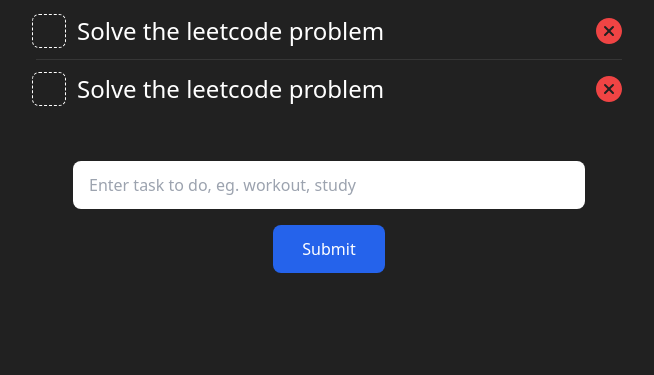
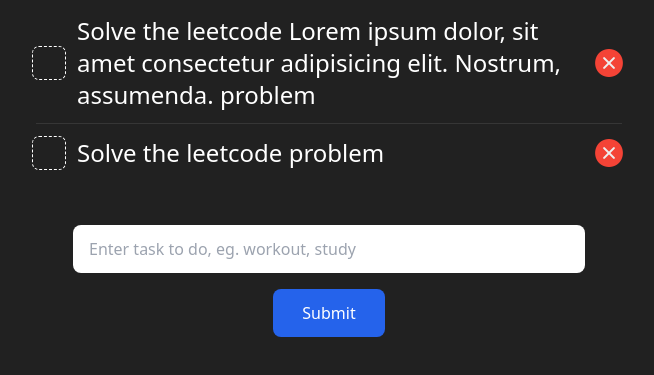
Before and after one commit to ShreyashG19/TodoIt, a website: page index.html in a window 1280 px wide. Shown: the part 185-560 px from the top of the page, without its empty margins (311-965 px from the left). Drawn offline with Linux system fonts and the light colour scheme.

Commit message:
svg changed with image and checkbox

```diff
--- a/customcss.css
+++ b/customcss.css
@@ -1,3 +1,12 @@
-input[type="checkbox"]{
-    width: ;
+input[type="checkbox"] {
+    appearance: none;
+    -webkit-appearance: none;
+    -moz-appearance: none;
+
+    position: relative;
 }
+input[type="checkbox"]:checked {
+    background-color: #22c55e;
+    outline: none;
+    transition: all 0.3s ease;
+}
--- a/index.html
+++ b/index.html
@@ -5,59 +5,61 @@
     <meta charset="UTF-8">
     <meta name="viewport" content="width=device-width, initial-scale=1.0">
     <link href="./src/output.css" rel="stylesheet">
-    <!-- <link rel="stylesheet" href="./customcss.css"> -->
+    <link rel="stylesheet" href="./customcss.css">
     <title>TodoIt</title>
 </head>
 
 <body style="background-color: #212121; color: white;">
+
+    <!-- svg declaration -->
+    <svg xmlns="http://www.w3.org/2000/svg"
+        class="ionicon hidden rounded-md h-8 w-8 fill-none outline-1 outline-dashed flex-shrink-0"
+        viewBox="0 0 512 512">
+
+        <symbol id="checkmark-fill" viewBox="0 0 512 512">
+            <path
+                d="M256 48C141.31 48 48 141.31 48 256s93.31 208 208 208 208-93.31 208-208S370.69 48 256 48zm108.25 138.29l-134.4 160a16 16 0 01-12 5.71h-.27a16 16 0 01-11.89-5.3l-57.6-64a16 16 0 1123.78-21.4l45.29 50.32 122.59-145.91a16 16 0 0124.5 20.58z" />
+        </symbol>
+    </svg>
+
+
     <div class="main flex flex-col space-y-4 items-center justify-center w-1/2 max-md:w-full m-auto mt-28">
         <h1 class="text-6xl font-serif">TodoIt</h1>
         <div class="list w-full ">
-            <div class="todo flex flex-row justify-between px-3 m-3 w-auto ">
+
+            <!-- 1st -->
+            <div class="todo flex flex-row justify-between px-3 m-3 w-auto items-center">
                 <div class="task flex flex-row space-x-3 justify-center items-center align-middle">
-                    <svg xmlns="http://www.w3.org/2000/svg"
-                        class="ionicon rounded-md h-8 w-8 fill-none outline-1 outline-dashed flex-shrink-0"
-                        viewBox="0 0 512 512">
-                        <path
-                            d="M256 48C141.31 48 48 141.31 48 256s93.31 208 208 208 208-93.31 208-208S370.69 48 256 48zm108.25 138.29l-134.4 160a16 16 0 01-12 5.71h-.27a16 16 0 01-11.89-5.3l-57.6-64a16 16 0 1123.78-21.4l45.29 50.32 122.59-145.91a16 16 0 0124.5 20.58z" />
-                    </svg>
+                    <input type="checkbox" class="w-8 h-8 max-md:w-7 max-md:h-7 flex-shrink-0
+                    outline-1 outline-dashed outline-white rounded-md">
                     <h1 class=" task-text text-2xl  max-md:text-lg overflow-auto">Solve the
-                        leetcode
+                        leetcode Lorem ipsum dolor, sit amet consectetur adipisicing elit. Nostrum, assumenda.
                         problem</h1>
                 </div>
-                <svg xmlns="http://www.w3.org/2000/svg"
-                    class="ionicon w-8 fill-red-500 hover:fill-red-400 flex-shrink-0" viewBox="0 0 512 512">
-                    <path
-                        d="M256 48C141.31 48 48 141.31 48 256s93.31 208 208 208 208-93.31 208-208S370.69 48 256 48zm75.31 260.69a16 16 0 11-22.62 22.62L256 278.63l-52.69 52.68a16 16 0 01-22.62-22.62L233.37 256l-52.68-52.69a16 16 0 0122.62-22.62L256 233.37l52.69-52.68a16 16 0 0122.62 22.62L278.63 256z" />
-                </svg>
+                <img src="imgs/cross.png" class="w-8 h-8 flex-shrink-0 hover:brightness-150 max-md:w-7 max-md:h-7"
+                    alt="">
+
             </div>
             <hr class="w-11/12 h-0.5 m-auto opacity-10">
 
+            <!-- 2nd -->
             <div class="todo flex flex-row justify-between px-3 m-3 w-auto ">
-                <div class="task flex flex-row space-x-3">
-                    <svg xmlns="http://www.w3.org/2000/svg"
-                        class="ionicon rounded-md h-8  w-8 fill-none outline-1 outline-dashed" viewBox="0 0 512 512">
-                        <path
-                            d="M256 48C141.31 48 48 141.31 48 256s93.31 208 208 208 208-93.31 208-208S370.69 48 256 48zm108.25 138.29l-134.4 160a16 16 0 01-12 5.71h-.27a16 16 0 01-11.89-5.3l-57.6-64a16 16 0 1123.78-21.4l45.29 50.32 122.59-145.91a16 16 0 0124.5 20.58z" />
-                    </svg>
+                <div class="task flex flex-row space-x-3 justify-center items-center align-middle">
+                    <input type="checkbox" class="w-8 h-8 max-md:w-7 max-md:h-7 flex-shrink-0
+                    outline-1 outline-dashed outline-white rounded-md">
                     <h1 class=" task-text text-2xl  max-md:text-lg">Solve the
                         leetcode
                         problem</h1>
                 </div>
-                <svg xmlns="http://www.w3.org/2000/svg" class="ionicon w-8 fill-red-500 hover:fill-red-400"
-                    viewBox="0 0 512 512">
-                    <path
-                        d="M256 48C141.31 48 48 141.31 48 256s93.31 208 208 208 208-93.31 208-208S370.69 48 256 48zm75.31 260.69a16 16 0 11-22.62 22.62L256 278.63l-52.69 52.68a16 16 0 01-22.62-22.62L233.37 256l-52.68-52.69a16 16 0 0122.62-22.62L256 233.37l52.69-52.68a16 16 0 0122.62 22.62L278.63 256z" />
-                </svg>
+                <img src="imgs/cross.png" class="w-8 h-8 max-md:w-7 max-md:h-7 flex-shrink-0 hover:brightness-150"
+                    alt="">
             </div>
-            <!-- <hr class="w-11/12 h-0.5 m-auto opacity-10"> -->
-
 
             <div class="input-task flex flex-col justify-center items-center mt-14 w-auto space-y-4">
                 <input type="text" class="w-4/5 h-12 rounded-lg text-black px-4"
                     placeholder="Enter task to do, eg. workout, study" />
-                <button
-                    class="bg-blue-600 hover:bg-blue-700 active:bg-blue-400 h-12 w-28 text-white rounded-lg">Submit</button>
+                <button class="submit bg-blue-600 hover:bg-blue-700 active:bg-blue-400 h-12 w-28 text-white rounded-lg"
+                    id="submit-btn">Submit</button>
             </div>
 
             <!-- 2nd -->
--- /dev/null
+++ b/script.js
@@ -0,0 +1,13 @@
+const TODO_DIV_CLASSES = "todo flex flex-row justify-between px-3 m-3 w-auto ";
+const TASK_DIV_CLASSES =
+    "task flex flex-row space-x-3 justify-center items-center align-middle";
+
+
+let submitBtn = document.querySelector("#submit");
+submitBtn.addEventListener("click", (e) => {
+    let taskElement = createElement();
+});
+
+function createElement() {
+    const taskDiv = document.createElement("div");
+}
```
Also changed, not shown: imgs/cross.png (added), src/output.css.
